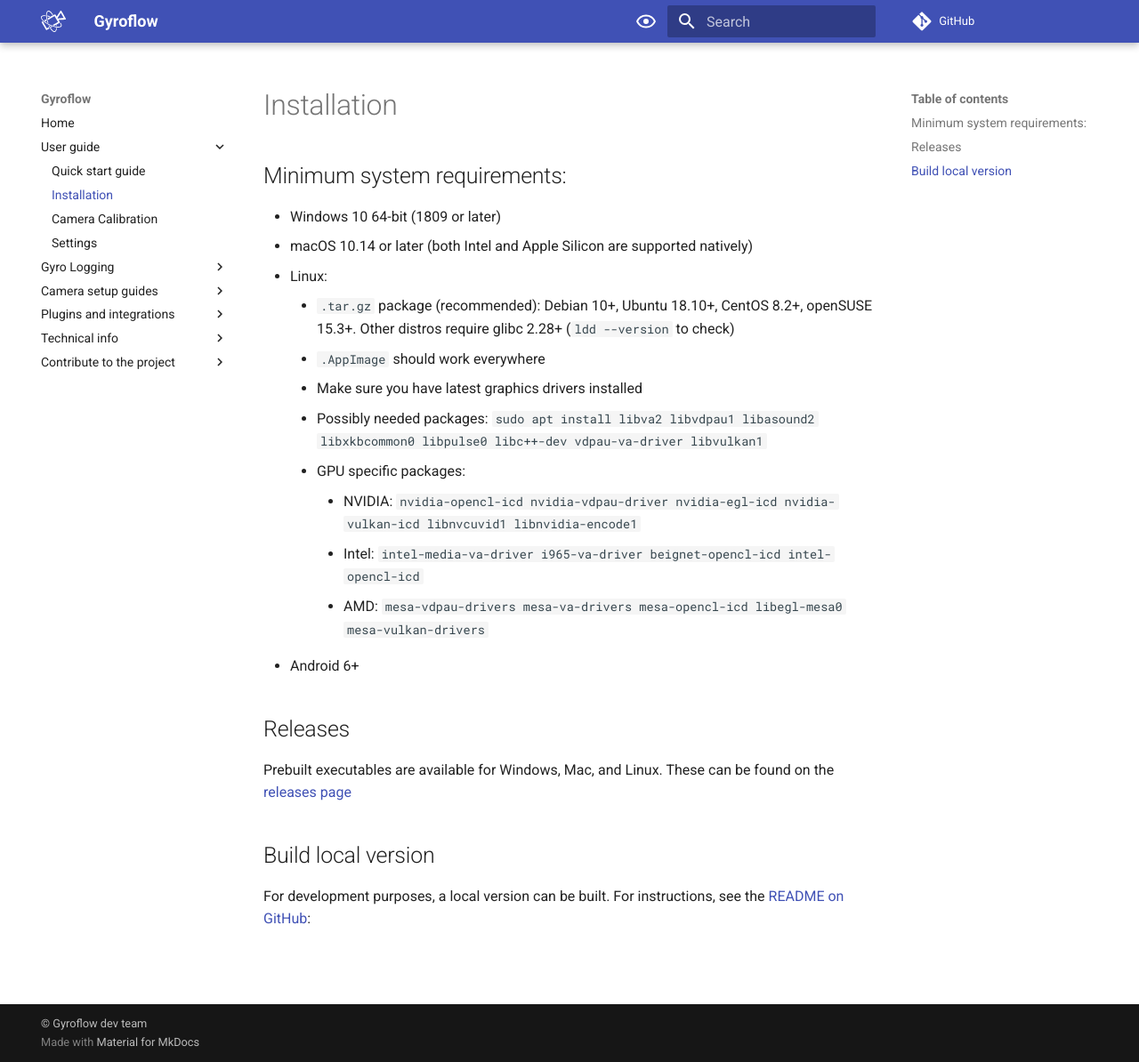
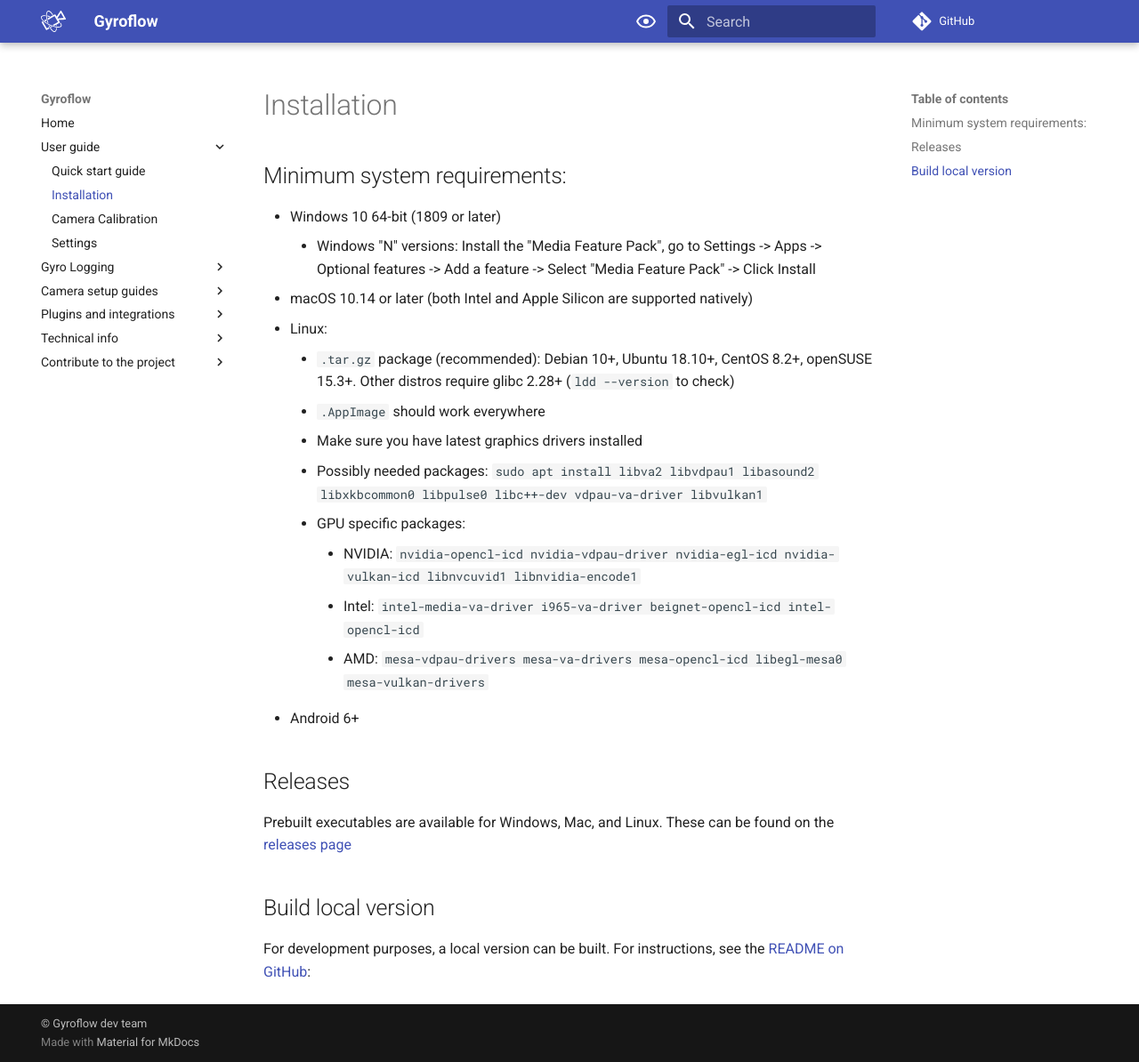
Before and after one commit to gyroflow/gyroflow-docs, an MkDocs documentation site: the page built from docs/guide/installation.md, in a window 1280 px wide and 1194 px high. Shown: the whole window at 89% size. Built offline with MkDocs 1.6.1 and Material for MkDocs 9.7.7, drawn with Linux system fonts in a browser that asks for light colours; comment, search, counter and statistics services are not loaded.

Commit message:
media feature pack installation
Install instruction for windows n versions that needs the media feature pack installed

```diff
--- a/docs/guide/installation.md
+++ b/docs/guide/installation.md
@@ -1,5 +1,6 @@
 ## Minimum system requirements:
 - Windows 10 64-bit (1809 or later)
+    - Windows "N" versions: Install the "Media Feature Pack", go to Settings -> Apps -> Optional features -> Add a feature -> Select "Media Feature Pack" -> Click Install
 - macOS 10.14 or later (both Intel and Apple Silicon are supported natively)
 - Linux:
     - `.tar.gz` package (recommended): Debian 10+, Ubuntu 18.10+, CentOS 8.2+, openSUSE 15.3+. Other distros require glibc 2.28+ (`ldd --version` to check)
```
